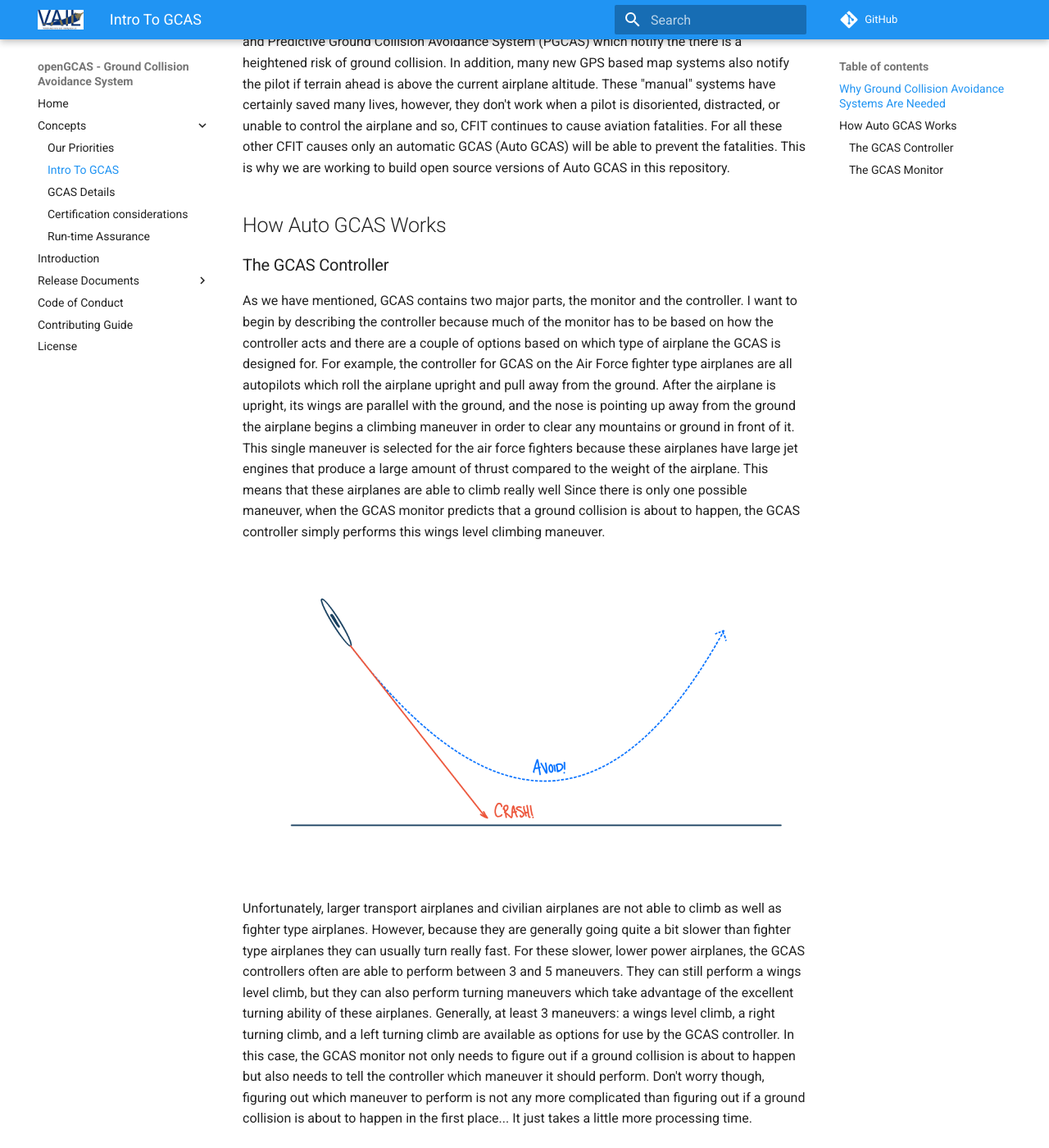
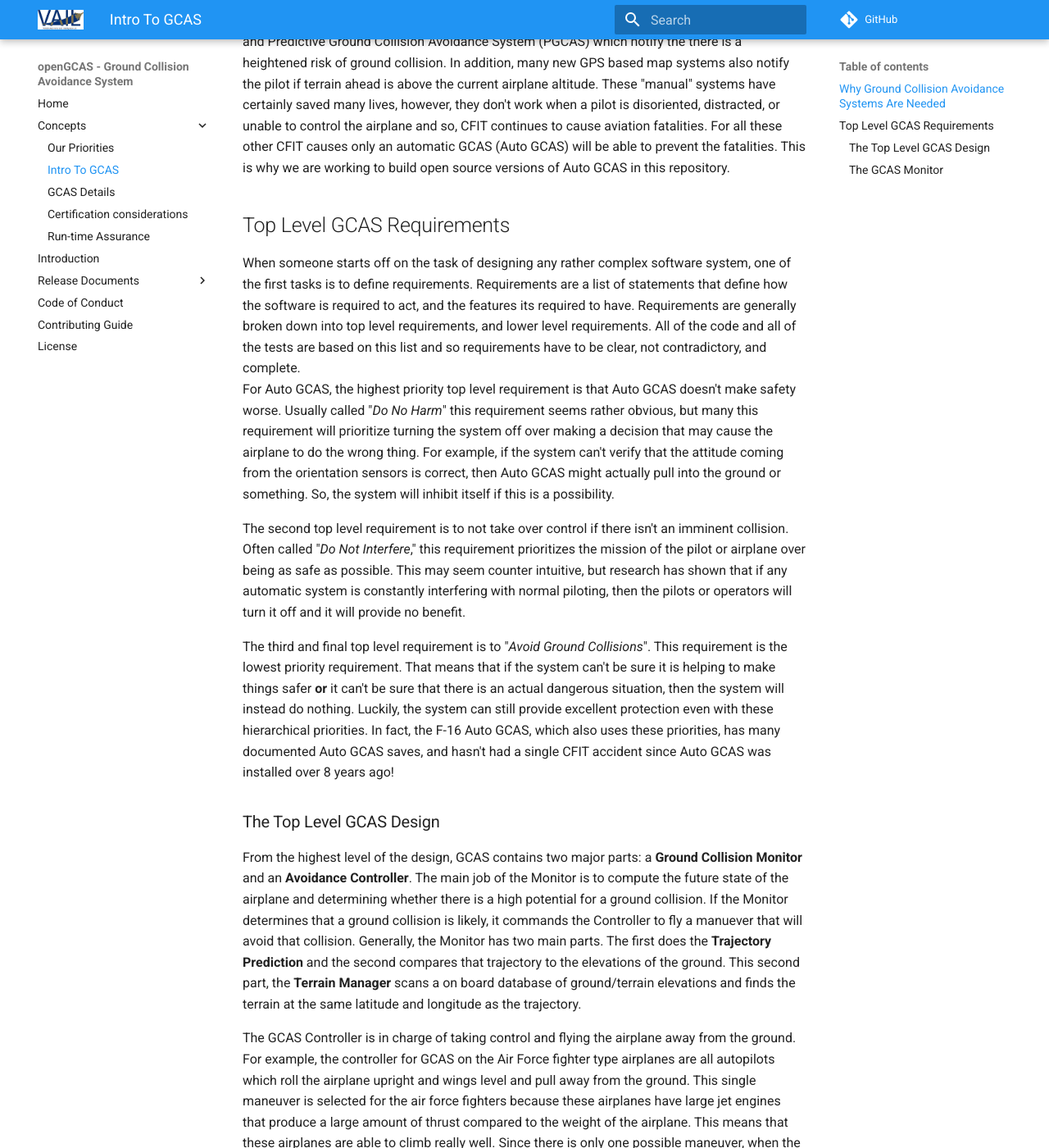
Before and after one commit to FAA-VAIL-Project/openGCAS, an MkDocs documentation site: the page built from docs/gcas_introduction.md, in a window 1280 px wide and 1400 px high, scrolled down 541 px. Shown: the whole window at 82% size. Built offline with MkDocs 1.6.1 and Material for MkDocs 9.7.7, drawn with Linux system fonts in a browser that asks for light colours; comment, search, counter and statistics services are not loaded; some of the changed text lies outside the part shown.

Commit message:
Changes to the GCAS Introduction

```diff
--- a/docs/gcas_introduction.md
+++ b/docs/gcas_introduction.md
@@ -6,18 +6,24 @@ Ground/Terrain Collision Avoidance Systems (sometimes called "GCAS") are safety
 
 We have solid data that tells us that CFIT is a big problem in aviation and so, as you would expect, there have been many proposed solutions to the problem.  One of the most obvious solutions is to make sure a pilot knows that a ground collision is likely given how and where the aircraft is flying.  Thus, there are systems called Terrain Awareness and Warning Systems (TAWS) and Predictive Ground Collision Avoidance System (PGCAS) which notify the there is a heightened risk of ground collision. In addition, many new GPS based map systems also notify the pilot if terrain ahead is above the current airplane altitude.  These "manual" systems have certainly saved many lives, however, they don't work when a pilot is disoriented, distracted, or unable to control the airplane and so, CFIT continues to cause aviation fatalities.  For all these other CFIT causes only an automatic GCAS (Auto GCAS) will be able to prevent the fatalities.  This is why we are working to build open source versions of Auto GCAS in this repository.
 
-## How Auto GCAS Works
+## Top Level GCAS Requirements
+When someone starts off on the task of designing any rather complex software system, one of the first tasks is to define requirements.  Requirements are a list of statements that define how the software is required to act, and the features its required to have.  Requirements are generally broken down into top level requirements, and lower level requirements.  All of the code and all of the tests are based on this list and so requirements have to be clear, not contradictory, and complete.
+For Auto GCAS, the highest priority top level requirement is that Auto GCAS doesn't make safety worse.  Usually called "*Do No Harm*" this requirement seems rather obvious, but many this requirement will prioritize turning the system off over making a decision that may cause the airplane to do the wrong thing.  For example, if the system can't verify that the attitude coming from the orientation sensors is correct, then Auto GCAS might actually pull into the ground or something. So, the system will inhibit itself if this is a possibility.
 
+The second top level requirement is to not take over control if there isn't an imminent collision.  Often called "*Do Not Interfere*," this requirement prioritizes the mission of the pilot or airplane over being as safe as possible. This may seem counter intuitive, but research has shown that if any automatic system is constantly interfering with normal piloting, then the pilots or operators will turn it off and it will provide no benefit.
 
+The third and final top level requirement is to "*Avoid Ground Collisions*".  This requirement is the lowest priority requirement. That means that if the system can't be sure it is helping to make things safer **or** it can't be sure that there is an actual dangerous situation, then the system will instead do nothing.  Luckily, the system can still provide excellent protection even with these hierarchical priorities.  In fact, the F-16 Auto GCAS, which also uses these priorities, has many documented Auto GCAS saves, and hasn't had a single CFIT accident since Auto GCAS was installed over 8 years ago!
 
-### The GCAS Controller
+### The Top Level GCAS Design
 
-As we have mentioned, GCAS contains two major parts, the monitor and the controller. I want to begin by describing the controller because much of the monitor has to be based on how the controller acts and there are a couple of options based on which type of airplane the GCAS is designed for. For example, the controller for GCAS on the Air Force fighter type airplanes are all autopilots which roll the airplane upright and pull away from the ground. After the airplane is upright, its wings are parallel with the ground, and the nose is pointing up away from the ground the airplane begins a climbing maneuver in order to clear any mountains or ground in front of it. This single maneuver is selected for the air force fighters because these airplanes have large jet engines that produce a large amount of thrust compared to the weight of the airplane. This means that these airplanes are able to climb really well Since there is only one possible maneuver, when the GCAS monitor predicts that a ground collision is about to happen, the GCAS controller simply performs this wings level climbing maneuver.
+From the highest level of the design, GCAS contains two major parts: a **Ground Collision Monitor** and an **Avoidance Controller**. The main job of the Monitor is to compute the future state of the airplane and determining whether there is a high potential for a ground collision.  If the Monitor determines that a ground collision is likely, it commands the Controller to fly a manuever that will avoid that collision.  Generally, the Monitor has two main parts.  The first does the **Trajectory Prediction** and the second compares that trajectory to the elevations of the ground.  This second part, the **Terrain Manager** scans a on board database of ground/terrain elevations and finds the terrain at the same latitude and longitude as the trajectory.
+
+The GCAS Controller is in charge of taking control and flying the airplane away from the ground. For example, the controller for GCAS on the Air Force fighter type airplanes are all autopilots which roll the airplane upright and wings level and pull away from the ground. This single maneuver is selected for the air force fighters because these airplanes have large jet engines that produce a large amount of thrust compared to the weight of the airplane. This means that these airplanes are able to climb really well. Since there is only one possible maneuver, when the GCAS monitor predicts that a ground collision is about to happen, the GCAS controller simply performs this wings level climbing maneuver.
 
 <!-- FIGURE: CONTROLLER INTRO -->
 ![GCAS Controller](img/intro/GCASControllerIntro.png)
 
-Unfortunately, larger transport airplanes and civilian airplanes are not able to climb as well as fighter type airplanes. However, because they are generally going quite a bit slower than fighter type airplanes they can usually turn really fast. For these slower, lower power airplanes, the GCAS controllers often are able to perform between 3 and 5 maneuvers. They can still perform a wings level climb, but they can also perform turning maneuvers which take advantage of the excellent turning ability of these airplanes. Generally, at least 3 maneuvers: a wings level climb, a right turning climb, and a left turning climb are available as options for use by the GCAS controller. In this case, the GCAS monitor not only needs to figure out if a ground collision is about to happen but also needs to tell the controller which maneuver it should perform. Don't worry though, figuring out which maneuver to perform is not any more complicated than figuring out if a ground collision is about to happen in the first place... It just takes a little more processing time.
+Unfortunately, larger transport airplanes and civilian airplanes are not able to climb as well as fighter type airplanes. However, because they are generally going quite a bit slower than fighter type airplanes, they can usually turn really fast. For these slower, lower power airplanes, the GCAS Controllers often are able to perform between 3 and 5 maneuvers. They can still perform a wings level climb, but they can also perform turning maneuvers which take advantage of the excellent turning ability of these airplanes. Generally, at least 3 maneuvers: a wings level climb, a right turning climb, and a left turning climb are available as options for use by the GCAS controller. In this case, the GCAS monitor not only needs to figure out if a ground collision is about to happen but also needs to tell the controller which maneuver it should perform. Don't worry though, figuring out which maneuver to perform is not any more complicated than figuring out if a ground collision is about to happen in the first place... It just takes a little more processing time.
 
 ### The GCAS Monitor
 
```
